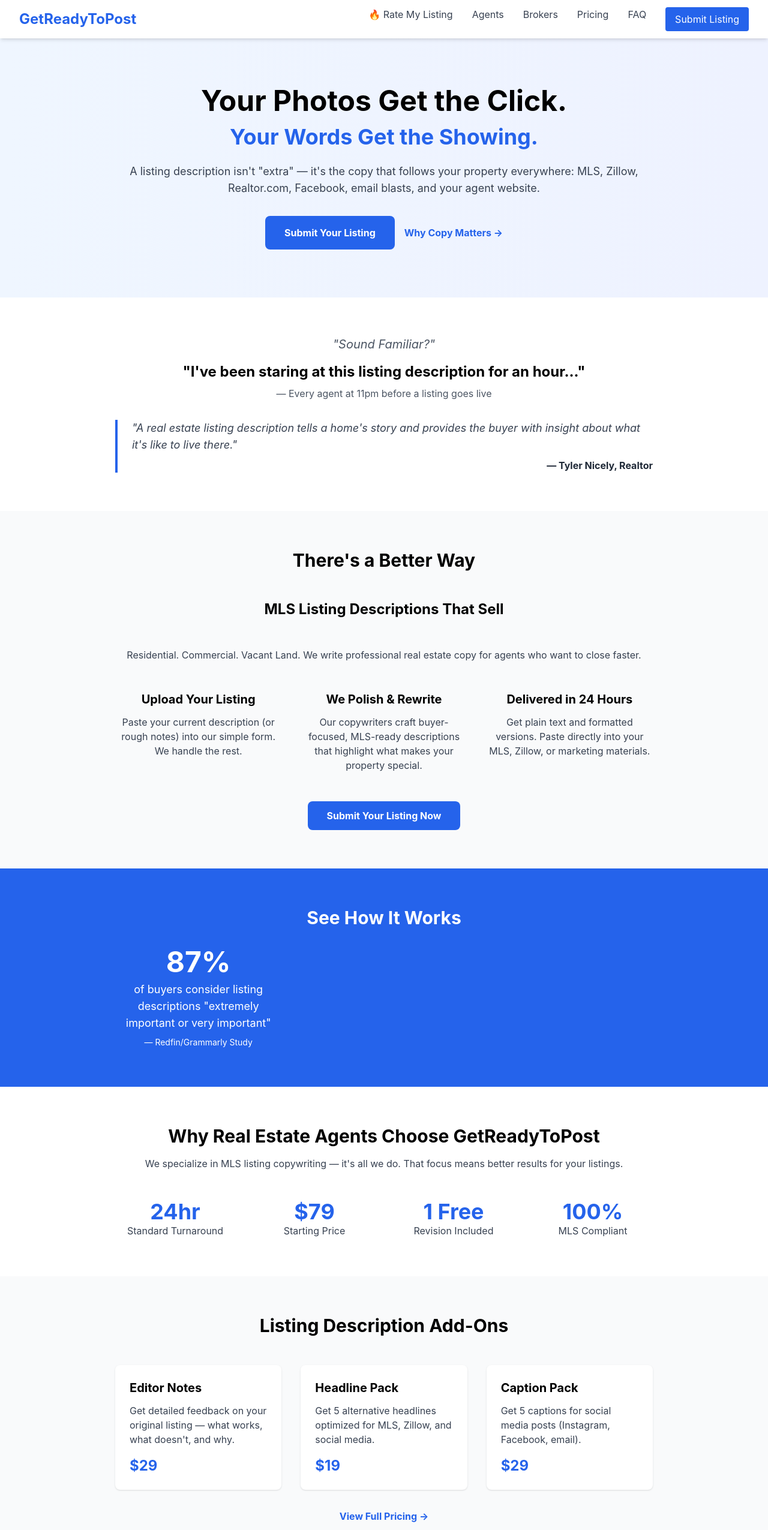
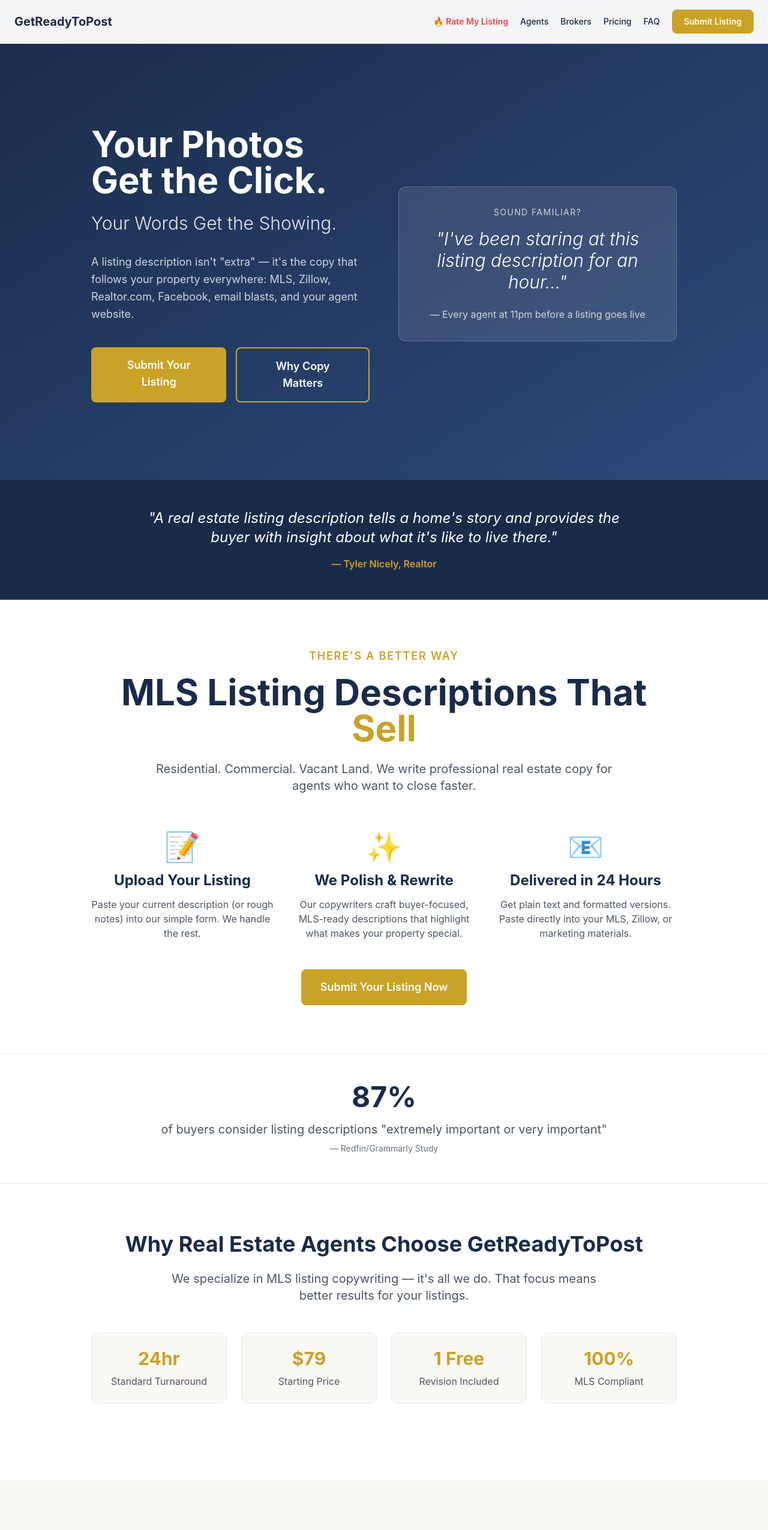
Before and after one commit to idxrealty-wq/getreadytopost.com, a Next.js app: page / in a window 1280 px wide. Shown: the top 2551 px of the page at 60% size. Built offline with nearby package versions, Linux system fonts and the light colour scheme.

Commit message:
Replace homepage with exact Sintra design using Tailwind

```diff
--- a/src/app/page.tsx
+++ b/src/app/page.tsx
@@ -3,239 +3,197 @@ import Link from 'next/link';
 export default function HomePage() {
   return (
     <main>
-      {/* NAVIGATION */}
-      <nav className="sticky top-0 z-50 bg-white shadow-md">
-        <div className="max-w-7xl mx-auto px-4 sm:px-6 lg:px-8">
-          <div className="flex justify-between items-center h-16">
-            <Link href="/" className="text-2xl font-bold text-blue-600">
-              GetReadyToPost
+      {/* HEADER */}
+      <header className="fixed top-0 left-0 right-0 z-50 bg-white/95 backdrop-blur-sm border-b border-gray-100">
+        <div className="max-w-7xl mx-auto px-6 py-4">
+          <div className="flex items-center justify-between">
+            <Link href="/" className="flex items-center gap-3">
+              <span className="text-xl font-bold text-[#1a2b4a]">GetReadyToPost</span>
             </Link>
-            <div className="hidden md:flex gap-8">
-              <Link href="/rate-my-listing" className="text-gray-700 hover:text-blue-600">🔥 Rate My Listing</Link>
-              <Link href="/agents" className="text-gray-700 hover:text-blue-600">Agents</Link>
-              <Link href="/brokers" className="text-gray-700 hover:text-blue-600">Brokers</Link>
-              <Link href="/pricing" className="text-gray-700 hover:text-blue-600">Pricing</Link>
-              <Link href="/faq" className="text-gray-700 hover:text-blue-600">FAQ</Link>
-              <Link href="/upload-new" className="bg-blue-600 text-white px-4 py-2 rounded hover:bg-blue-700">Submit Listing</Link>
-            </div>
+            <nav className="hidden md:flex items-center gap-5">
+              <Link href="/rate-my-listing" className="text-red-500 hover:text-red-600 font-semibold text-sm">🔥 Rate My Listing</Link>
+              <Link href="/agents" className="text-[#1a2b4a] hover:text-[#c9a227] font-medium text-sm">Agents</Link>
+              <Link href="/brokers" className="text-[#1a2b4a] hover:text-[#c9a227] font-medium text-sm">Brokers</Link>
+              <Link href="/pricing" className="text-[#1a2b4a] hover:text-[#c9a227] font-medium text-sm">Pricing</Link>
+              <Link href="/faq" className="text-[#1a2b4a] hover:text-[#c9a227] font-medium text-sm">FAQ</Link>
+              <Link href="/upload-new" className="bg-[#c9a227] hover:bg-[#e8c547] text-white px-5 py-2.5 rounded-lg font-semibold text-sm">Submit Listing</Link>
+            </nav>
           </div>
         </div>
-      </nav>
+      </header>
 
       {/* HERO */}
-      <section className="bg-gradient-to-r from-blue-50 to-indigo-50 py-20 px-4">
-        <div className="max-w-4xl mx-auto text-center">
-          <h1 className="text-5xl font-bold mb-4">Your Photos Get the Click.</h1>
-          <h2 className="text-4xl font-bold text-blue-600 mb-6">Your Words Get the Showing.</h2>
-          <p className="text-lg text-gray-700 mb-8">
-            A listing description isn't "extra" — it's the copy that follows your property everywhere: MLS, Zillow, Realtor.com, Facebook, email blasts, and your agent website.
-          </p>
-          <Link href="/upload-new" className="inline-block bg-blue-600 text-white px-8 py-4 rounded-lg font-bold hover:bg-blue-700">
-            Submit Your Listing
-          </Link>
-          <Link href="/get-why-copy-matters" className="ml-4 inline-block text-blue-600 hover:underline font-bold">
-            Why Copy Matters →
-          </Link>
-        </div>
-      </section>
-
-      {/* SOCIAL PROOF */}
-      <section className="py-16 px-4 bg-white">
-        <div className="max-w-4xl mx-auto">
-          <p className="text-center text-xl italic text-gray-600 mb-4">
-            "Sound Familiar?"
-          </p>
-          <p className="text-center text-2xl font-bold mb-2">
-            "I've been staring at this listing description for an hour..."
-          </p>
-          <p className="text-center text-gray-600 mb-8">
-            — Every agent at 11pm before a listing goes live
-          </p>
-          <div className="border-l-4 border-blue-600 pl-6">
-            <p className="text-lg italic text-gray-700">
-              "A real estate listing description tells a home's story and provides the buyer with insight about what it's like to live there."
-            </p>
-            <p className="text-right font-bold text-gray-800 mt-2">
-              — Tyler Nicely, Realtor
-            </p>
+      <section className="relative min-h-screen bg-gradient-to-br from-[#1a2b4a] to-[#2d4a7c] text-white overflow-hidden flex items-center pt-20">
+        <div className="relative z-10 max-w-5xl mx-auto px-6 py-20 w-full">
+          <div className="grid md:grid-cols-2 gap-12 items-center">
+            <div>
+              <h1 className="text-5xl md:text-6xl font-bold mb-6 leading-tight">Your Photos Get the Click.</h1>
+              <h2 className="text-2xl md:text-3xl font-light mb-8 text-gray-200">Your Words Get the Showing.</h2>
+              <p className="text-lg text-gray-300 mb-10 leading-relaxed">A listing description isn't "extra" — it's the copy that follows your property everywhere: MLS, Zillow, Realtor.com, Facebook, email blasts, and your agent website.</p>
+              <div className="flex flex-col sm:flex-row gap-4">
+                <Link href="/upload" className="bg-[#c9a227] hover:bg-[#e8c547] text-white px-8 py-4 rounded-lg font-semibold text-lg text-center">Submit Your Listing</Link>
+                <Link href="/why-copy-matters" className="border-2 border-[#c9a227] hover:bg-[#c9a227]/10 text-white px-8 py-4 rounded-lg font-semibold text-lg text-center">Why Copy Matters</Link>
+              </div>
+            </div>
+            <div className="bg-white/10 backdrop-blur-sm border border-white/20 rounded-xl p-8 text-center">
+              <p className="text-gray-300 text-sm uppercase tracking-widest mb-4">Sound Familiar?</p>
+              <p className="text-2xl md:text-3xl italic font-light mb-6 text-white">"I've been staring at this listing description for an hour..."</p>
+              <p className="text-gray-300">— Every agent at 11pm before a listing goes live</p>
+            </div>
           </div>
         </div>
       </section>
 
+      {/* TESTIMONIAL */}
+      <section className="py-12 bg-[#1a2b4a]">
+        <div className="max-w-4xl mx-auto px-6 text-center">
+          <p className="text-xl md:text-2xl italic text-white mb-4">"A real estate listing description tells a home's story and provides the buyer with insight about what it's like to live there."</p>
+          <p className="text-[#c9a227] font-semibold">— Tyler Nicely, Realtor</p>
+        </div>
+      </section>
+
       {/* PROCESS */}
-      <section className="py-16 px-4 bg-gray-50">
-        <div className="max-w-4xl mx-auto">
-          <h2 className="text-3xl font-bold text-center mb-12">There's a Better Way</h2>
-          <h3 className="text-2xl font-bold text-center mb-12">MLS Listing Descriptions That Sell</h3>
-          <p className="text-center text-gray-700 mb-12">
-            Residential. Commercial. Vacant Land. We write professional real estate copy for agents who want to close faster.
-          </p>
-          <div className="grid md:grid-cols-3 gap-8">
+      <section className="py-20 bg-white">
+        <div className="max-w-5xl mx-auto px-6">
+          <div className="text-center mb-16">
+            <p className="text-[#c9a227] text-lg font-semibold uppercase tracking-widest mb-4">There's a Better Way</p>
+            <h2 className="text-5xl md:text-6xl font-bold text-[#1a2b4a] mb-6">MLS Listing Descriptions That <span className="text-[#c9a227]">Sell</span></h2>
+            <p className="text-xl text-gray-600 max-w-3xl mx-auto">Residential. Commercial. Vacant Land. We write professional real estate copy for agents who want to close faster.</p>
+          </div>
+          <div className="grid md:grid-cols-3 gap-8 mb-12">
             <div className="text-center">
-              <h4 className="text-xl font-bold mb-3">Upload Your Listing</h4>
-              <p className="text-gray-700">
-                Paste your current description (or rough notes) into our simple form. We handle the rest.
-              </p>
+              <div className="text-5xl mb-4">📝</div>
+              <h3 className="text-2xl font-bold text-[#1a2b4a] mb-3">Upload Your Listing</h3>
+              <p className="text-gray-600">Paste your current description (or rough notes) into our simple form. We handle the rest.</p>
             </div>
             <div className="text-center">
-              <h4 className="text-xl font-bold mb-3">We Polish & Rewrite</h4>
-              <p className="text-gray-700">
-                Our copywriters craft buyer-focused, MLS-ready descriptions that highlight what makes your property special.
-              </p>
+              <div className="text-5xl mb-4">✨</div>
+              <h3 className="text-2xl font-bold text-[#1a2b4a] mb-3">We Polish & Rewrite</h3>
+              <p className="text-gray-600">Our copywriters craft buyer-focused, MLS-ready descriptions that highlight what makes your property special.</p>
             </div>
             <div className="text-center">
-              <h4 className="text-xl font-bold mb-3">Delivered in 24 Hours</h4>
-              <p className="text-gray-700">
-                Get plain text and formatted versions. Paste directly into your MLS, Zillow, or marketing materials.
-              </p>
+              <div className="text-5xl mb-4">📧</div>
+              <h3 className="text-2xl font-bold text-[#1a2b4a] mb-3">Delivered in 24 Hours</h3>
+              <p className="text-gray-600">Get plain text and formatted versions. Paste directly into your MLS, Zillow, or marketing materials.</p>
             </div>
           </div>
-          <div className="text-center mt-12">
-            <Link href="/upload-new" className="inline-block bg-blue-600 text-white px-8 py-3 rounded-lg font-bold hover:bg-blue-700">
-              Submit Your Listing Now
-            </Link>
+          <div className="text-center">
+            <Link href="/upload" className="inline-block bg-[#c9a227] hover:bg-[#e8c547] text-white px-8 py-4 rounded-lg font-semibold text-lg">Submit Your Listing Now</Link>
           </div>
         </div>
       </section>
 
       {/* STATS */}
-      <section className="py-16 px-4 bg-blue-600 text-white">
-        <div className="max-w-4xl mx-auto text-center">
-          <h2 className="text-3xl font-bold mb-8">See How It Works</h2>
-          <div className="grid md:grid-cols-3 gap-8">
-            <div>
-              <p className="text-5xl font-bold mb-2">87%</p>
-              <p className="text-lg">of buyers consider listing descriptions "extremely important or very important"</p>
-              <p className="text-sm mt-2">— Redfin/Grammarly Study</p>
-            </div>
-          </div>
+      <section className="py-12 bg-white border-y border-gray-200">
+        <div className="max-w-4xl mx-auto px-6 text-center">
+          <p className="text-4xl md:text-5xl font-bold text-[#1a2b4a] mb-4">87%</p>
+          <p className="text-xl text-gray-600 mb-2">of buyers consider listing descriptions "extremely important or very important"</p>
+          <p className="text-sm text-gray-500">— Redfin/Grammarly Study</p>
         </div>
       </section>
 
       {/* WHY CHOOSE US */}
-      <section className="py-16 px-4 bg-white">
-        <div className="max-w-4xl mx-auto">
-          <h2 className="text-3xl font-bold text-center mb-4">Why Real Estate Agents Choose GetReadyToPost</h2>
-          <p className="text-center text-gray-700 mb-12">
-            We specialize in MLS listing copywriting — it's all we do. That focus means better results for your listings.
-          </p>
-          <div className="grid md:grid-cols-4 gap-8 text-center">
-            <div>
-              <p className="text-4xl font-bold text-blue-600">24hr</p>
-              <p className="text-gray-700">Standard Turnaround</p>
+      <section className="py-20 bg-white">
+        <div className="max-w-5xl mx-auto px-6">
+          <h2 className="text-4xl font-bold text-[#1a2b4a] mb-6 text-center">Why Real Estate Agents Choose GetReadyToPost</h2>
+          <p className="text-xl text-gray-600 text-center mb-12 max-w-3xl mx-auto">We specialize in MLS listing copywriting — it's all we do. That focus means better results for your listings.</p>
+          <div className="grid md:grid-cols-2 lg:grid-cols-4 gap-6 mb-12">
+            <div className="bg-[#faf8f5] p-6 rounded-xl border border-gray-200 text-center">
+              <p className="text-3xl font-bold text-[#c9a227] mb-2">24hr</p>
+              <p className="text-gray-600">Standard Turnaround</p>
             </div>
-            <div>
-              <p className="text-4xl font-bold text-blue-600">$79</p>
-              <p className="text-gray-700">Starting Price</p>
+            <div className="bg-[#faf8f5] p-6 rounded-xl border border-gray-200 text-center">
+              <p className="text-3xl font-bold text-[#c9a227] mb-2">$79</p>
+              <p className="text-gray-600">Starting Price</p>
             </div>
-            <div>
-              <p className="text-4xl font-bold text-blue-600">1 Free</p>
-              <p className="text-gray-700">Revision Included</p>
+            <div className="bg-[#faf8f5] p-6 rounded-xl border border-gray-200 text-center">
+              <p className="text-3xl font-bold text-[#c9a227] mb-2">1 Free</p>
+              <p className="text-gray-600">Revision Included</p>
             </div>
-            <div>
-              <p className="text-4xl font-bold text-blue-600">100%</p>
-              <p className="text-gray-700">MLS Compliant</p>
+            <div className="bg-[#faf8f5] p-6 rounded-xl border border-gray-200 text-center">
+              <p className="text-3xl font-bold text-[#c9a227] mb-2">100%</p>
+              <p className="text-gray-600">MLS Compliant</p>
             </div>
           </div>
         </div>
       </section>
 
       {/* ADD-ONS */}
-      <section className="py-16 px-4 bg-gray-50">
-        <div className="max-w-4xl mx-auto">
-          <h2 className="text-3xl font-bold text-center mb-12">Listing Description Add-Ons</h2>
-          <div className="grid md:grid-cols-3 gap-8">
-            <div className="bg-white p-6 rounded-lg shadow">
-              <h3 className="text-xl font-bold mb-3">Editor Notes</h3>
-              <p className="text-gray-700 mb-4">
-                Get detailed feedback on your original listing — what works, what doesn't, and why.
-              </p>
-              <p className="text-2xl font-bold text-blue-600">$29</p>
+      <section className="py-20 bg-[#faf8f5]">
+        <div className="max-w-5xl mx-auto px-6">
+          <h2 className="text-4xl font-bold text-[#1a2b4a] mb-12 text-center">Listing Description Add-Ons</h2>
+          <div className="grid md:grid-cols-2 gap-8">
+            <div className="bg-white p-8 rounded-xl border border-gray-200">
+              <h3 className="text-2xl font-bold text-[#1a2b4a] mb-2">Editor Notes</h3>
+              <p className="text-gray-600 mb-4">Get detailed feedback on your original listing — what works, what doesn't, and why.</p>
+              <p className="text-[#c9a227] font-semibold">$29</p>
             </div>
-            <div className="bg-white p-6 rounded-lg shadow">
-              <h3 className="text-xl font-bold mb-3">Headline Pack</h3>
-              <p className="text-gray-700 mb-4">
-                Get 5 alternative headlines optimized for MLS, Zillow, and social media.
-              </p>
-              <p className="text-2xl font-bold text-blue-600">$19</p>
+            <div className="bg-white p-8 rounded-xl border border-gray-200">
+              <h3 className="text-2xl font-bold text-[#1a2b4a] mb-2">Headline Pack</h3>
+              <p className="text-gray-600 mb-4">Get 5 alternative headlines optimized for MLS, Zillow, and social media.</p>
+              <p className="text-[#c9a227] font-semibold">$19</p>
             </div>
-            <div className="bg-white p-6 rounded-lg shadow">
-              <h3 className="text-xl font-bold mb-3">Caption Pack</h3>
-              <p className="text-gray-700 mb-4">
-                Get 5 captions for social media posts (Instagram, Facebook, email).
-              </p>
-              <p className="text-2xl font-bold text-blue-600">$29</p>
+            <div className="bg-white p-8 rounded-xl border border-gray-200">
+              <h3 className="text-2xl font-bold text-[#1a2b4a] mb-2">Caption Pack</h3>
+              <p className="text-gray-600 mb-4">Get 5 captions for social media posts (Instagram, Facebook, email).</p>
+              <p className="text-[#c9a227] font-semibold">$29</p>
             </div>
-          </div>
-          <div className="text-center mt-8">
-            <Link href="/pricing" className="text-blue-600 font-bold hover:underline">
-              View Full Pricing →
-            </Link>
+            <div className="bg-white p-8 rounded-xl border border-gray-200">
+              <h3 className="text-2xl font-bold text-[#1a2b4a] mb-2">View Full Pricing</h3>
+              <p className="text-gray-600 mb-4">See all pricing tiers, turnaround times, and add-on options.</p>
+              <Link href="/pricing" className="text-[#c9a227] font-semibold hover:underline">Go to Pricing →</Link>
+            </div>
           </div>
         </div>
       </section>
 
-      {/* TESTIMONIAL */}
-      <section className="py-16 px-4 bg-white">
-        <div className="max-w-4xl mx-auto text-center">
-          <p className="text-2xl italic text-gray-700 mb-4">
-            "You're not just selling a house—you're selling a home and the experience of living in it."
-          </p>
-          <p className="text-gray-600">— Perry Real Estate College</p>
-        </div>
-      </section>
-
       {/* FINAL CTA */}
-      <section className="py-16 px-4 bg-blue-600 text-white">
-        <div className="max-w-4xl mx-auto text-center">
-          <h2 className="text-3xl font-bold mb-6">Ready to Write Better MLS Listings?</h2>
-          <p className="text-lg mb-8">
-            Join agents and brokers who are selling faster with polished, buyer-focused descriptions.
-          </p>
-          <Link href="/upload-new" className="inline-block bg-white text-blue-600 px-8 py-3 rounded-lg font-bold hover:bg-gray-100">
-            Submit Your First Listing
-          </Link>
+      <section className="py-20 bg-gradient-to-r from-[#1a2b4a] to-[#2d4a7c] text-white">
+        <div className="max-w-4xl mx-auto px-6 text-center">
+          <p className="text-xl italic text-gray-300 mb-6">"You're not just selling a house—you're selling a home and the experience of living in it."</p>
+          <p className="text-[#c9a227] font-semibold mb-12">— Perry Real Estate College</p>
+          <h2 className="text-4xl font-bold mb-6">Ready to Write Better MLS Listings?</h2>
+          <p className="text-xl text-gray-200 mb-8">Join agents and brokers who are selling faster with polished, buyer-focused descriptions.</p>
+          <Link href="/upload" className="inline-block bg-[#c9a227] hover:bg-[#e8c547] text-white px-8 py-4 rounded-lg font-semibold text-lg">Submit Your First Listing</Link>
         </div>
       </section>
 
       {/* FOOTER */}
-      <footer className="bg-gray-900 text-white py-12 px-4">
-        <div className="max-w-7xl mx-auto">
-          <div className="grid md:grid-cols-4 gap-8 mb-8">
+      <footer className="bg-[#1a2b4a] text-white py-16">
+        <div className="max-w-7xl mx-auto px-6">
+          <div className="grid md:grid-cols-4 gap-12">
             <div>
-              <h4 className="font-bold mb-4">Services</h4>
-              <ul className="space-y-2">
-                <li><Link href="/agents" className="hover:text-blue-400">For Agents</Link></li>
-                <li><Link href="/brokers" className="hover:text-blue-400">For Brokers</Link></li>
-                <li><Link href="/fsbo" className="hover:text-blue-400">For FSBO</Link></li>
-                <li><Link href="/pricing" className="hover:text-blue-400">Pricing</Link></li>
+              <Link href="/" className="flex items-center gap-3 mb-4">
+                <span className="text-xl font-bold">GetReadyToPost</span>
+              </Link>
+              <p className="text-gray-400 text-sm leading-relaxed">Professional MLS listing copywriting that helps real estate professionals sell faster.</p>
+            </div>
+            <div>
+              <h4 className="font-semibold text-[#c9a227] mb-4">Services</h4>
+              <ul className="space-y-3 text-gray-400">
+                <li><Link href="/agents" className="hover:text-white">For Agents</Link></li>
+                <li><Link href="/brokers" className="hover:text-white">For Brokers</Link></li>
+                <li><Link href="/pricing" className="hover:text-white">Pricing</Link></li>
+                <li><Link href="/upload" className="hover:text-white">Submit Listing</Link></li>
               </ul>
             </div>
             <div>
-              <h4 className="font-bold mb-4">Resources</h4>
-              <ul className="space-y-2">
-                <li><Link href="/examples" className="hover:text-blue-400">Examples</Link></li>
-                <li><Link href="/faq" className="hover:text-blue-400">FAQ</Link></li>
-                <li><Link href="/agent-vault" className="hover:text-blue-400">Agent Vault</Link></li>
+              <h4 className="font-semibold text-[#c9a227] mb-4">Resources</h4>
+              <ul className="space-y-3 text-gray-400">
+                <li><Link href="/faq" className="hover:text-white">FAQ</Link></li>
+                <li><Link href="/examples" className="hover:text-white">Examples</Link></li>
               </ul>
             </div>
             <div>
-              <h4 className="font-bold mb-4">Get Started</h4>
-              <p className="text-sm mb-4">Ready to transform your listings? Submit your first description today.</p>
-              <Link href="/upload-new" className="inline-block bg-blue-600 px-4 py-2 rounded hover:bg-blue-700">
-                Submit Listing
-              </Link>
-            </div>
-            <div>
-              <h4 className="font-bold mb-4">Follow Us</h4>
-              <ul className="space-y-2">
-                <li><a href="https://www.facebook.com/getreadytopost" className="hover:text-blue-400">Facebook</a></li>
-                <li><a href="https://www.linkedin.com/company/getreadytopost" className="hover:text-blue-400">LinkedIn</a></li>
+              <h4 className="font-semibold text-[#c9a227] mb-4">Legal</h4>
+              <ul className="space-y-3 text-gray-400">
+                <li><Link href="/privacy" className="hover:text-white">Privacy</Link></li>
+                <li><Link href="/terms" className="hover:text-white">Terms</Link></li>
               </ul>
             </div>
           </div>
-          <div className="border-t border-gray-700 pt-8 text-center text-sm">
-            <p>©2026 GetReadyToPost.com. All rights reserved.</p>
+          <div className="border-t border-gray-700 mt-12 pt-8 text-center text-gray-400 text-sm">
+            <p>&copy; 2026 GetReadyToPost. All rights reserved.</p>
           </div>
         </div>
       </footer>
```
